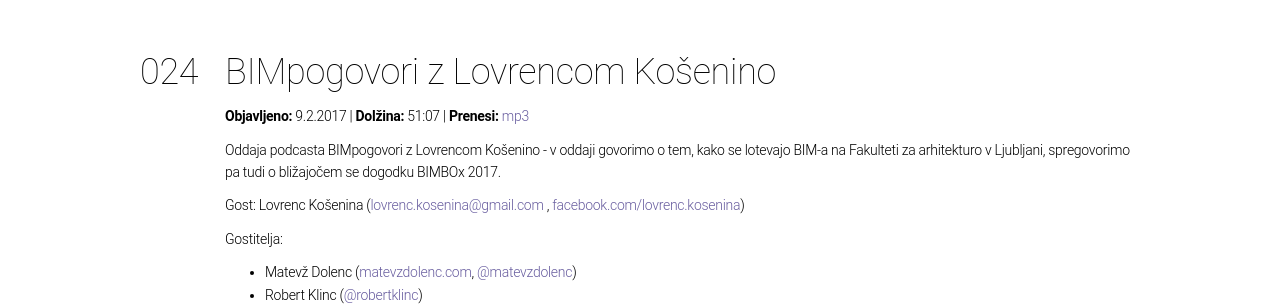
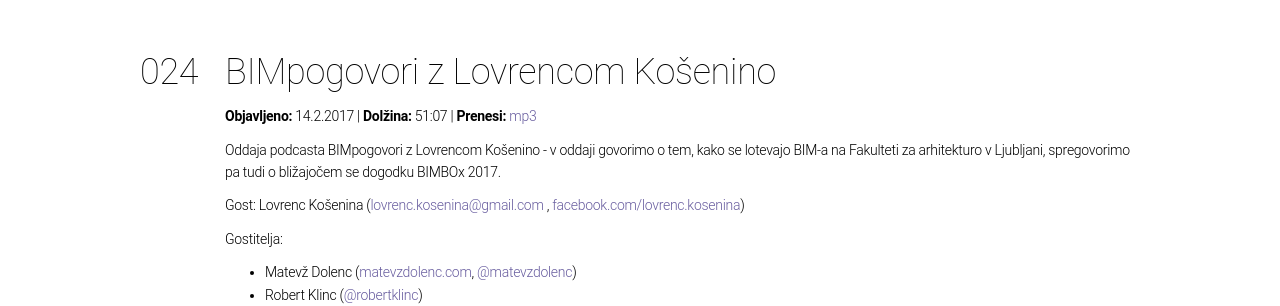
Before and after one commit to bimpogovori/bimpogovori.github.io, a Jekyll site: the page built from _posts/2017-02-14-024.html, in a window 1280 px wide. Shown: the part 417-723 px from the top of the page. Built offline with Jekyll 4.4.1, drawn with Linux system fonts in a browser that asks for light colours.

Commit message:
024 - popravljen datum, dodan mp3

```diff
--- a/_posts/2017-02-14-024.html
+++ b/_posts/2017-02-14-024.html
@@ -5,9 +5,9 @@
 duration: "51:07"
 description: Oddaja podcasta BIMpogovori z Lovrencom Košenino - v oddaji govorimo o tem, kako se lotevajo BIM-a na Fakulteti za arhitekturo v Ljubljani, spregovorimo pa tudi o bližajočem se dogodku BIMBOx 2017.
 subtitle: Oddaja podcasta BIMpogovori z Lovrencom Košenino
-date: 2017-02-09
+date: 2017-02-14
 file: "https://github.com/bimpogovori/bimpogovori.github.io/raw/master/recordings/BIMpogovori-024.mp3"
-length: ""
+length: "24616034"
 keywords: oddaja,BIMpogovori,Lovrenc,Košenina,BIM,BIMBOx,UL,FA,fakulteta,arhitektura
 explicit: "no"
 image: "http://bimpogovori.si/images/itunes-v2.png"
```
Also changed, not shown: 1 other file.
